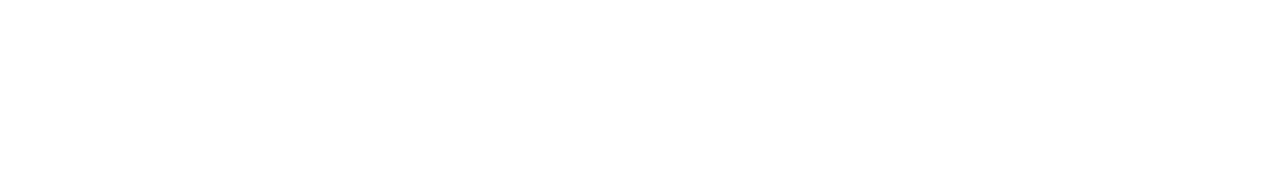
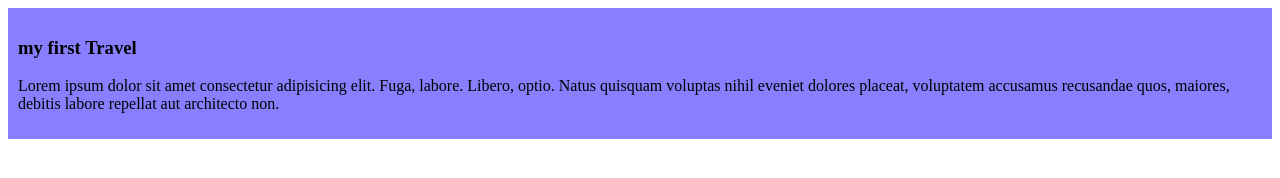
Before and after one commit to rafathossainsiam/my-simple-website, a plain HTML site: page index.html in a window 1280 px wide. Drawn offline with Linux system fonts and the light colour scheme.

Commit message:
my first blog

```diff
--- a/index.html
+++ b/index.html
@@ -3,9 +3,12 @@
 <head>
     <meta charset="UTF-8">
     <meta name="viewport" content="width=device-width, initial-scale=1.0">
-    <title>My simple web site </title>
+    <title>My simple web site 3</title>
+    <link rel="stylesheet" href="style/blog.css">
 </head>
 <body>
-
+    <div><h3>my first Travel</h3>
+        <p>Lorem ipsum dolor sit amet consectetur adipisicing elit. Fuga, labore. Libero, optio. Natus quisquam voluptas nihil eveniet dolores placeat, voluptatem accusamus recusandae quos, maiores, debitis labore repellat aut architecto non.</p>
+    </div>
 </body>
 </html>
--- /dev/null
+++ b/style/blog.css
@@ -0,0 +1,4 @@
+div{
+    background-color: rgb(136, 127, 255);
+    padding: 10px;
+}
```
